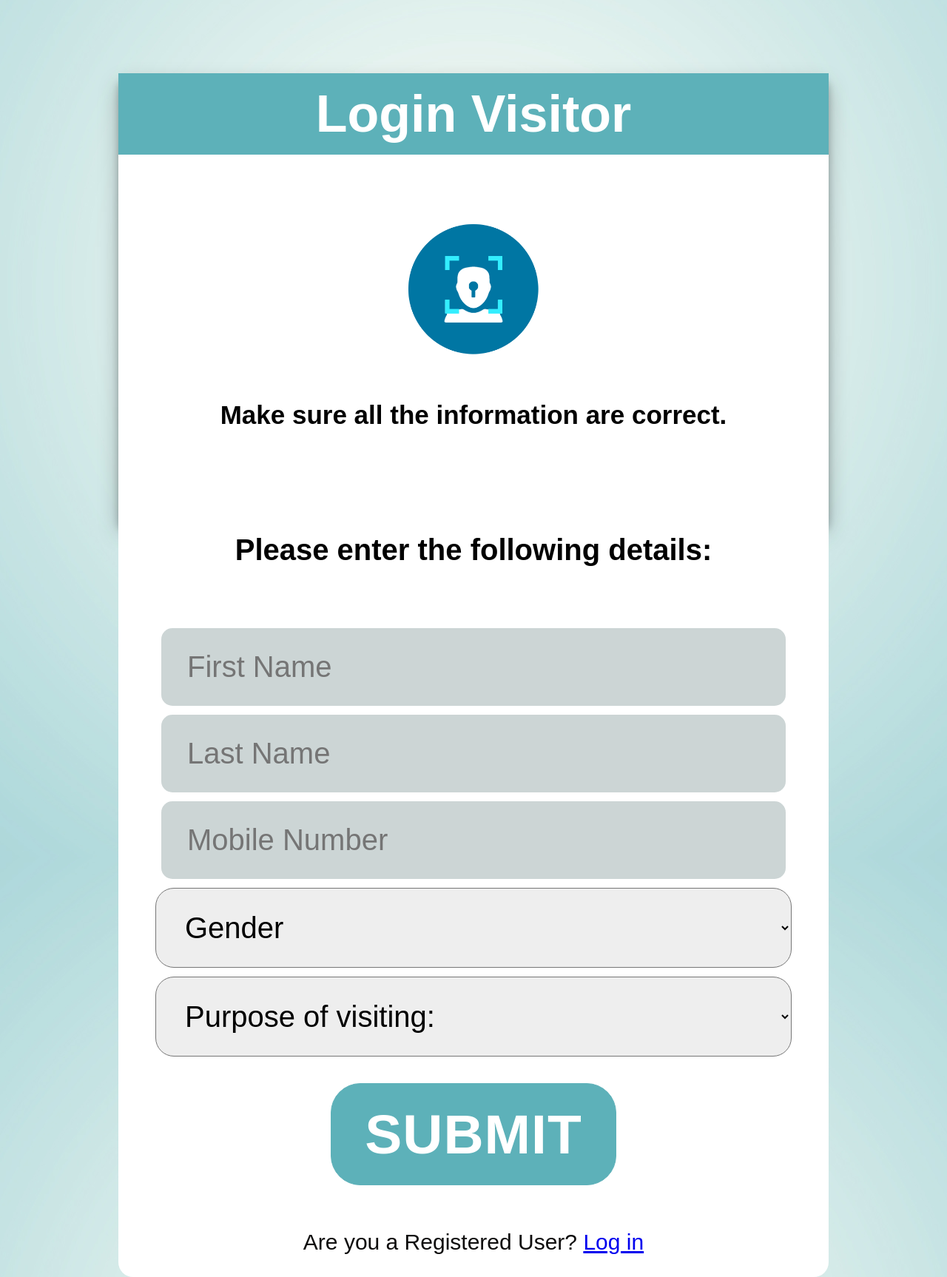
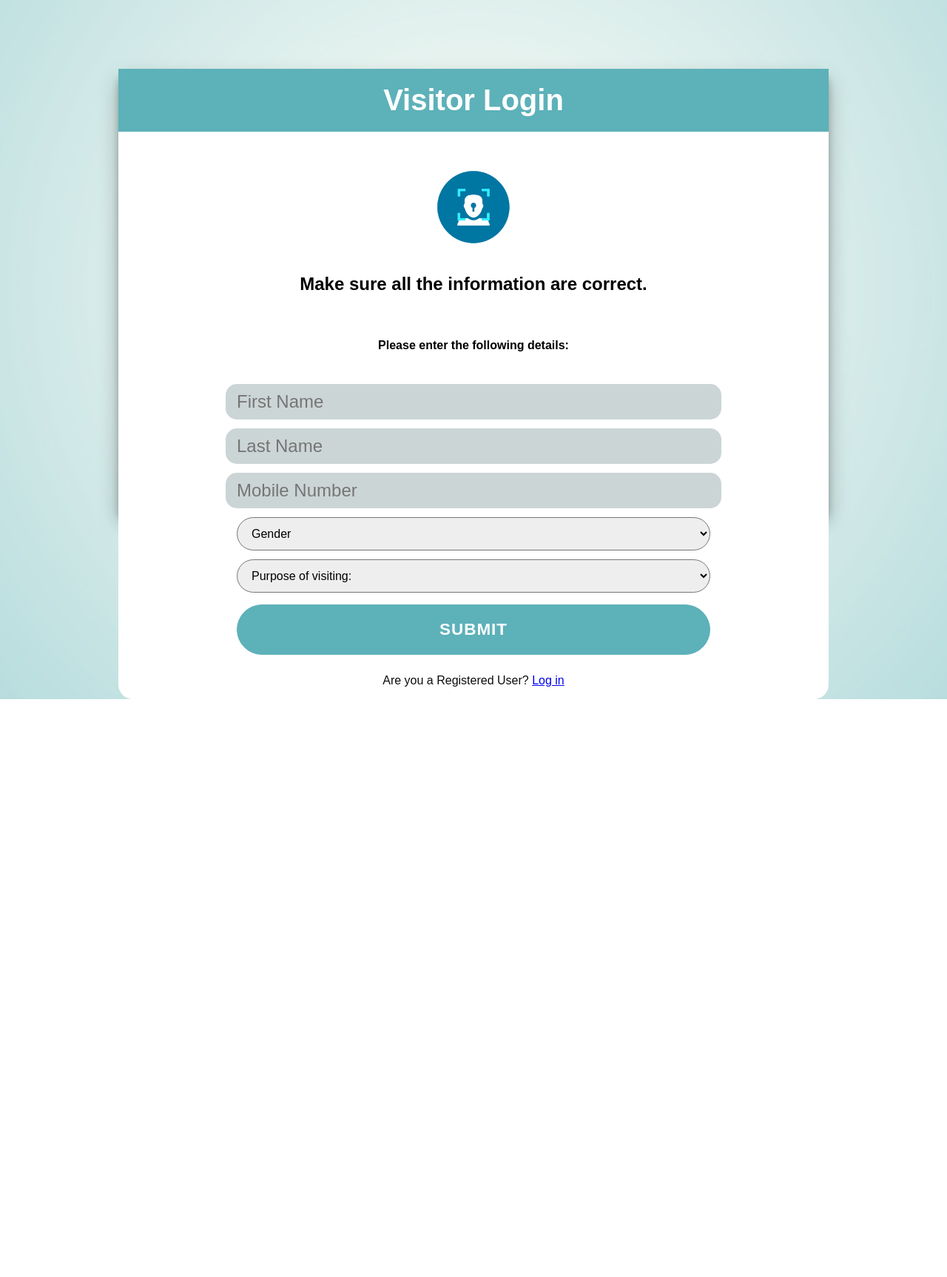
Before and after one commit to Nsorita14/facerecogqr, a PHP site: page /VisitorPage.php in a window 1280 px wide. Shown: the whole page at 74% size. After the commit the page ends 945 px from the top, so only its background shows below. Run offline with PHP 8.4, Linux system fonts and the light colour scheme; some libraries are stand-ins or nearby versions.

Commit message:
Fixed Layout

```diff
--- a/VisitorPage.php
+++ b/VisitorPage.php
@@ -15,31 +15,19 @@
     <script src="js/popper.min.js"></script>
     <link rel="icon" href="img/logo.png">
     <script src="js/bootstrap.bundle.min.js"></script>
-    <center>
-        <title>Visitor Form </title>
-
-
-
-
-
-
+    <meta name="viewport" content="width=device-width, initial-scale=0.75 user-scalable=no" />
+    <title>Visitor Form</title>
 
 </head>
 
-<style>
-    body {
 
-        background-image: url("img/BGpicL.jpg");
-    }
-</style>
-
-
+<center>
 <body class="body">
     <div class="fade-in-image">
         <div class="container" id="container">
             <div class="form-container submit-container">
 
-                <h1 class=" bg-info text-white">Login Visitor</h1>
+                <h1 class=" bg-info text-white">Visitor Login</h1>
 
 
                 <form action="visitor_append.php" method="post">
@@ -48,7 +36,7 @@
                     <?php if (isset($_GET['error'])) { ?>
                         <p class="regerror-msg"><?php echo $_GET['error']; ?></p>
                     <?php } ?>
-                    <img src="img/logo.png" width="270px" height="270px"> </img>
+                    <img src="img/logo.png" width="150px" height="150px"> </img>
                     <span>Make sure all the information are correct.</span>
 
 
--- a/css/design.css
+++ b/css/design.css
@@ -78,14 +78,12 @@
   /* CONTAINER ELEMENT CSS */
 
 
-		@import "font/montserrat.css";
+		@import "../font/montserrat.css";
+
+
 
 body {
-			font-family: 'Montserrat', sans-serif;
-		}
-
-		body {
-			background-image: url(img/BGpicL.jpg);
+  background-image: url("../img/BGpicL.jpg");
   background-position: center;
   display: flex;
   justify-content: center;
@@ -101,13 +99,14 @@
   border: 1px solid #5DB1B9;
   background-color: #5DB1B9;
   color: #FFFFFF;
-			font-size: 75px;
-			font-weight: bold;
-			padding: 25px 45px;
+  font-size: 1.5em;
+  font-weight: 700;
+  padding: 20px 40px;
+  width: 50vw;
   letter-spacing: 1px;
   text-transform: uppercase;
   transition: transform 80ms ease-in;
-			margin: 30px;
+  margin:10px;
 }
 
 button:active {
@@ -132,26 +131,14 @@
   position: relative;
   overflow: visible;
   width: 75vw;
-			height: 76vh;
+  height: 75vh;
+
   }
-
-		h1 {
-			padding: 25px;
-			font-weight: 600;
-			font-size: 60px;
-			background: #5DB1B9;
-			color: white;
-			font-weight: bolder;}
-		h2 {
-			padding: 25px;
-			font-weight: 600;
-			font-size: 40px;
-			color: black;
-			font-weight: bolder;}
 
 
 
 form {
+    font-family: 'Montserrat', sans-serif;
     background-color: #FFFFFF;
     border-radius: 25px;
     display: flex;
@@ -165,70 +152,81 @@
   }
 
 input {
+  font-family: 'Montserrat', sans-serif;
   background-color: #ccd5d5;
   border-radius: 25px;
   border: none;
-    font-size: 40px;
+  font-size: 1.5rem;
   font-weight: 300;
   border-radius: 15px;
-    padding: 30px 35px;
+  padding: 10px 15px;
   margin: 6px;
-    width: 90%;
+  height: 3.5vh;
+  width: 50vw;
 }
 
 select {
+  font-family: 'Montserrat', sans-serif;
   background-color: #eee;
   border-radius: 25px;
-  font-size: 40px;
-  padding: 30px 35px;
+  font-size: 1rem;
+  padding: 10px 15px;
   margin: 6px 0;
-  width: 100%;
+  height: 45px;
+  width: 50vw;
 }
 
 h1 {
-  padding: 15px;
+  font-family: 'Montserrat', sans-serif;
+  padding: 20px 20px;
   font-weight: 700;
-  font-size: 70px;
+  font-size: 2.5rem;
   background: #5DB1B9;
   color: white;
 }
 
 h5 {
+  font-family: 'Montserrat', sans-serif;
   padding: 10px;
   font-weight: 600;
-  font-size: 40px;
+  font-size: 1rem;
   color: black;
   }
 
 span{
+  font-family: 'Montserrat', sans-serif;
   padding: 15px;
   font-weight: 600;
-  font-size: 35px;
+  font-size: 2rem;
   color: black;
 }
 
 label {
+  font-family: 'Montserrat', sans-serif;
   font-size: 20px;
   font-weight: 700;
 }
 
 span {
-
-  margin-bottom: 3rem;
+  font-family: 'Montserrat', sans-serif;
+  font-size: 1.5rem;
+  margin-bottom: 0.5rem;
 
 }
 
 p{
-  font-size: 30px;
+  font-family: 'Montserrat', sans-serif;
+  font-size: 1rem;
   font-weight: 300;
 }
 
 .loginerror-msg{
+  font-family: 'Montserrat', sans-serif;
   background: #ffeeee;
   color: #ba0200;
-  font-size: 24px;
+  font-size: 1rem;
   padding: 5px;
-  width: 100%;
+  width: 55vw;
   border-radius: 5px;
   margin: 5px auto;
   }
```
Also changed, not shown: index.php (+11 -12 lines), loginuser.php (+12 -26 lines). Lines whose indentation alone changed are shown as unchanged.
